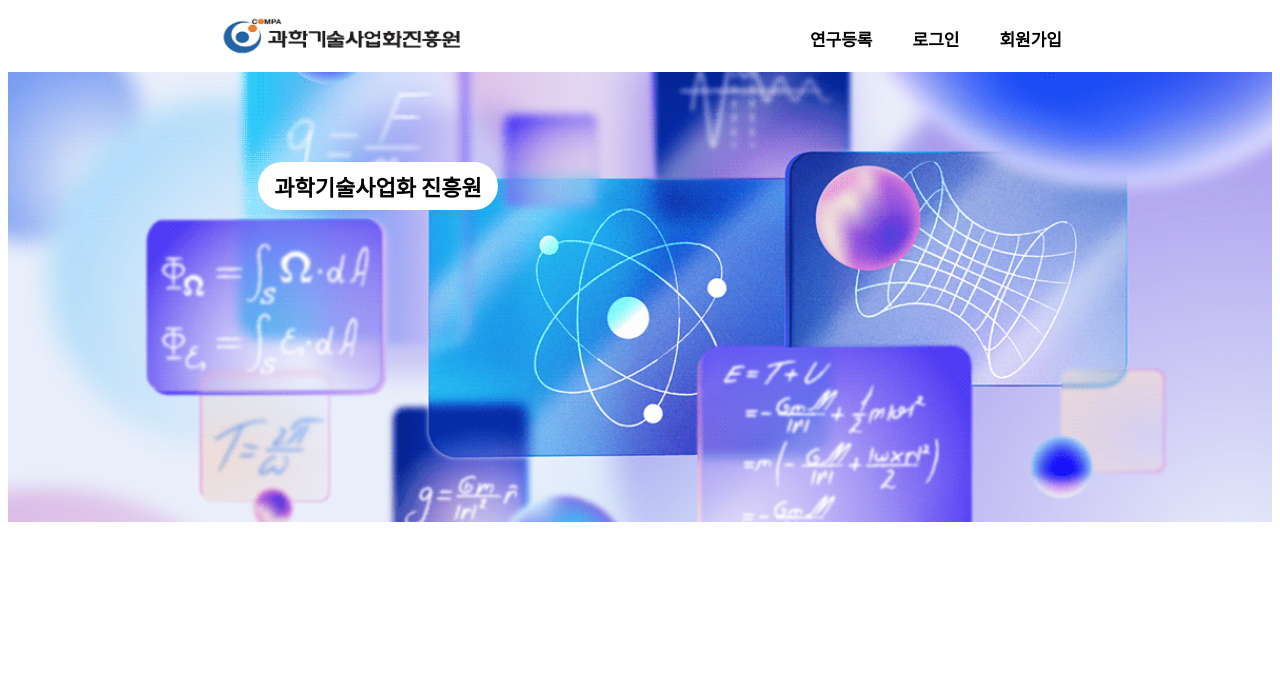
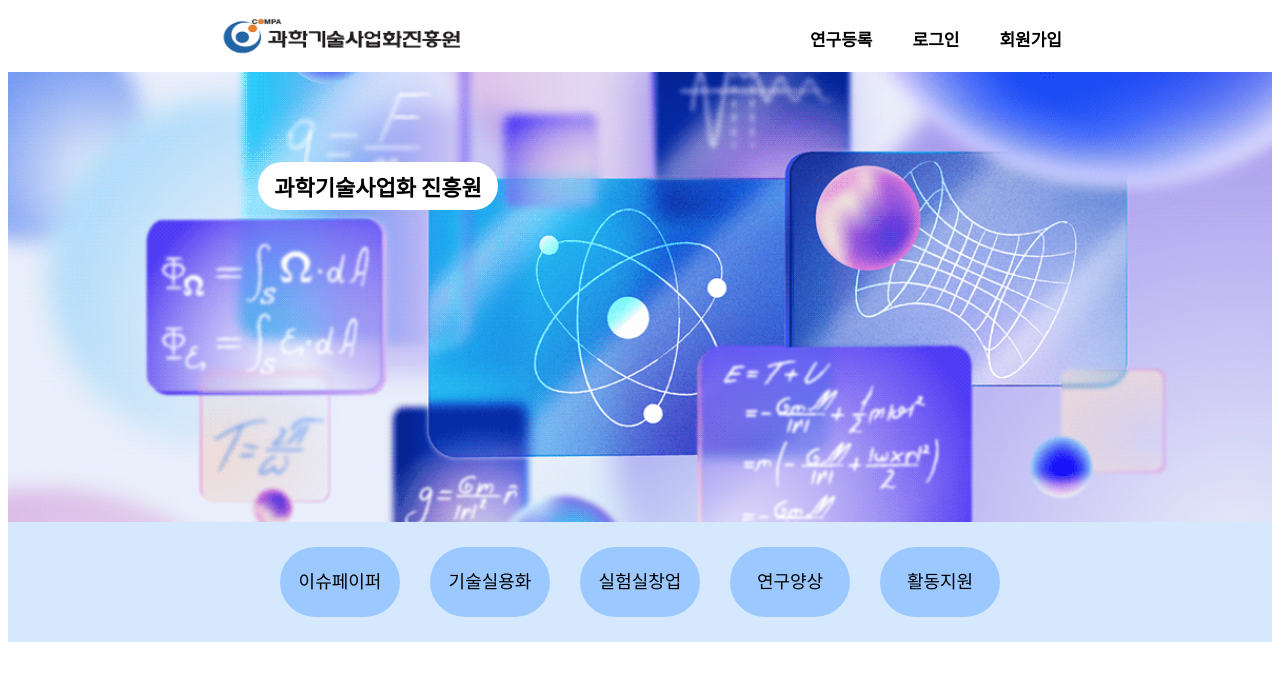
Before and after one commit to 97Project24/Compa, a React (Create React App) app in the folder project/src/main/frontend/: page / in a window 1280 px wide. Shown: the top 680 px of the page. Built offline with nearby package versions, Linux system fonts and the light colour scheme.

Commit message:
main menu component 완성

```diff
--- a/project/src/main/frontend/src/components/Banner.js
+++ b/project/src/main/frontend/src/components/Banner.js
@@ -1,7 +1,7 @@
 import React from 'react';
 import styled from 'styled-components';
 import bannerImg from '../assets/bannerImg.png';
-import { Swiper, SwiperSlide } from 'swiper/react';
+//import { Swiper, SwiperSlide } from 'swiper/react';
 
 const Banner = () => {
     return (
@@ -20,7 +20,7 @@ export default Banner;
 
 const StyledBanner = styled.div`
   width: 100%;
-  height: 100vh;
+//  height: 100vh;
   position: relative;
   margin-top: 4px;
 `;
--- /dev/null
+++ b/project/src/main/frontend/src/components/Menu.js
@@ -0,0 +1,49 @@
+import React from 'react';
+import styled from "styled-components";
+
+const Menu = () => {
+    return (
+        <StyledMenu>
+            <MainMenu>
+                <div>이슈페이퍼</div>
+                <div>기술실용화</div>
+                <div>실험실창업</div>
+                <div>연구양상</div>
+                <div>활동지원</div>
+            </MainMenu>
+        </StyledMenu>
+    );
+}
+
+export default Menu;
+
+const StyledMenu = styled.div`
+     margin-top: 0px;
+     background-color: #d6e8fe;
+     width: 100%;
+     height: 120px;
+
+     display: flex;
+     justify-content: center;
+     align-items: center;
+
+`;
+
+const MainMenu = styled.div`
+    display: flex;
+    justify-content: center;
+    align-items: center;
+    gap: 30px;
+
+    div {
+     font-size: 18px;
+     background-color: #9bc9ff;
+     width: 100px;
+     height: 40px;
+     text-align: center;
+     border-radius: 50px;
+
+     padding: 10px;
+     padding-top: 20px;
+    }
+`;
--- a/project/src/main/frontend/src/pages/Main.js
+++ b/project/src/main/frontend/src/pages/Main.js
@@ -1,7 +1,9 @@
 import React from 'react';
 import styled from "styled-components";
+
 import Nav from '../components/Nav';
 import Banner from '../components/Banner';
+import Menu from '../components/Menu';
 
 const Main = () => {
   return (
@@ -9,6 +11,7 @@ const Main = () => {
         <NavContainer>
              <Nav />
              <Banner />
+             <Menu />
         </NavContainer>
       </StyledMain>
   );
```
